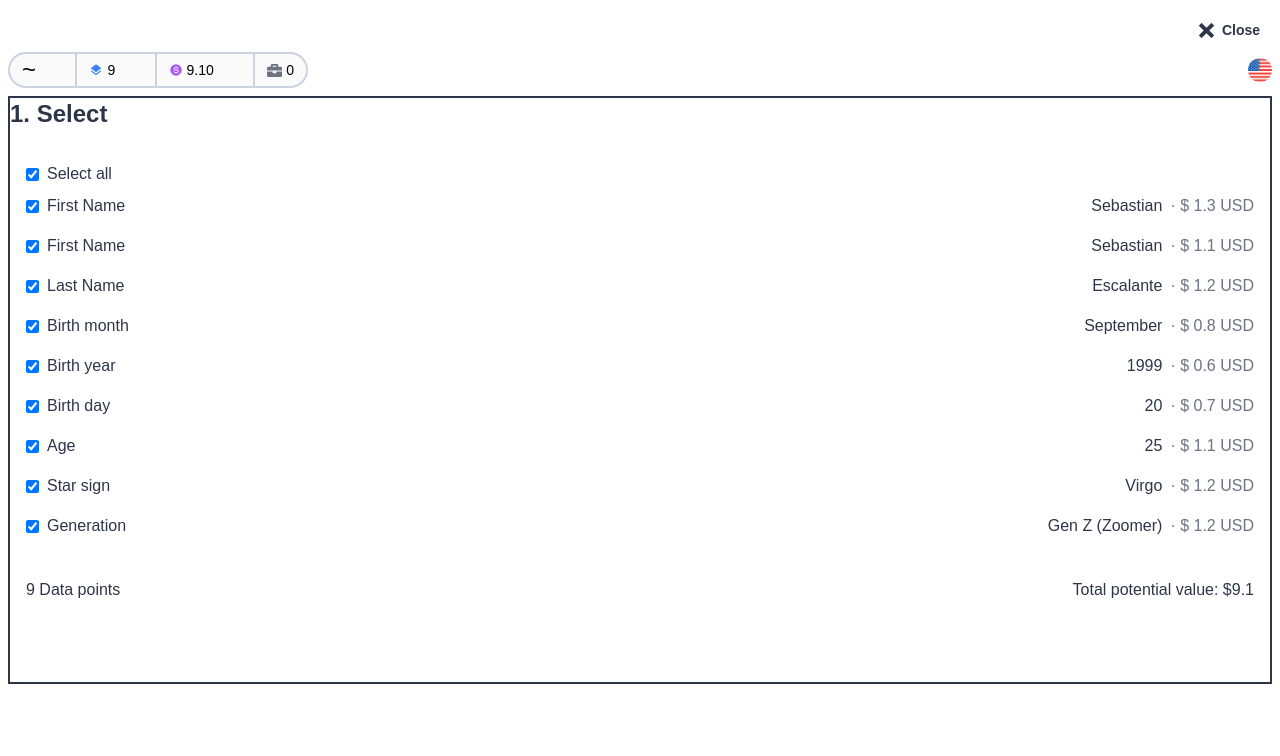
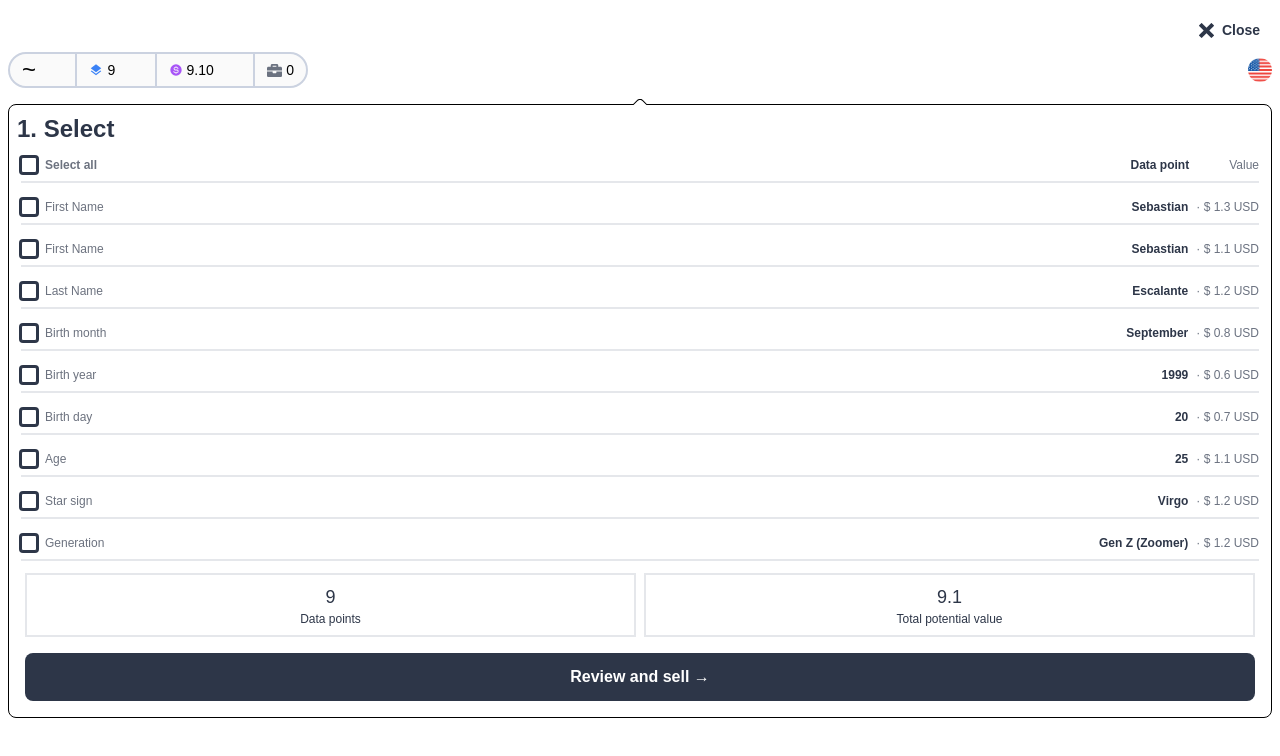
Before and after one commit to RIVER-Data-AI/moment-0, a Next.js app: page /chat_v2 in a window 1280 px wide. Shown: the top 756 px of the page. Built offline with nearby package versions, Linux system fonts and the light colour scheme.

Commit message:
feat: improve style of datapoints overlay

```diff
--- a/package.json
+++ b/package.json
@@ -20,6 +20,7 @@
     "zustand": "^5.0.0-rc.2"
   },
   "devDependencies": {
+    "@tailwindcss/forms": "^0.5.9",
     "@types/node": "^20",
     "@types/react": "^18",
     "@types/react-dom": "^18",
--- /dev/null
+++ b/src/components/NotchedContainer.tsx
@@ -0,0 +1,49 @@
+import React from "react";
+
+interface NotchedContainerProps {
+  children: React.ReactNode;
+  className?: string;
+  borderColor?: string;
+  notchColor?: string;
+}
+
+export default function NotchedContainer({
+  children,
+  className = "",
+  borderColor = "border-gray-300",
+  notchColor = "stroke-gray-300",
+}: NotchedContainerProps) {
+  return (
+    <div className={`relative bg-white rounded-lg border border-black`}>
+      <svg
+        className="absolute top-0 left-1/2 -translate-x-1/2 -translate-y-[calc(50%)] -z-10"
+        width="24"
+        height="12"
+        viewBox="0 0 24 12"
+        fill="none"
+        xmlns="http://www.w3.org/2000/svg"
+      >
+        <path
+          d="M10.2426 1.75736C11.3284 0.671573 13.0716 0.671573 14.1574 1.75736L24 11.6H0L9.84265 1.75736C10.9284 0.671573 12.6716 0.671573 13.7574 1.75736L23.6 11.6H0.400001L10.2426 1.75736Z"
+          stroke="black"
+          strokeWidth={2}
+        />
+      </svg>
+      <svg
+        className="absolute top-0 left-1/2 -translate-x-1/2 -translate-y-[calc(50%)]"
+        width="24"
+        height="12"
+        viewBox="0 0 24 12"
+        fill="none"
+        xmlns="http://www.w3.org/2000/svg"
+      >
+        <path
+          d="M10.2426 1.75736C11.3284 0.671573 13.0716 0.671573 14.1574 1.75736L24 11.6H0L9.84265 1.75736C10.9284 0.671573 12.6716 0.671573 13.7574 1.75736L23.6 11.6H0.400001L10.2426 1.75736Z"
+          className={`fill-white`}
+          strokeWidth="2"
+        />
+      </svg>
+      <div className="p-2">{children}</div>
+    </div>
+  );
+}
--- a/src/views/v2/DataPointsOverlay.tsx
+++ b/src/views/v2/DataPointsOverlay.tsx
@@ -2,6 +2,7 @@ import React from "react";
 // import useChatStore from "@/stores/useChatStore";
 import TildeHeaderV2 from "./TildeHeaderV2";
 import { ImCross } from "react-icons/im";
+import NotchedContainer from "@/components/NotchedContainer";
 
 interface DataPointsOverlayProps {
   onClose: () => void;
@@ -73,7 +74,7 @@ const DataPointsOverlay: React.FC<DataPointsOverlayProps> = ({ onClose }) => {
         <ImCross size={15} />
         <span className="font-semibold text-sm ml-2">Close</span>
       </div>
-      <div className="flex justify-between items-center border-b border-gray-200">
+      <div className="flex justify-between items-center pb-4">
         <TildeHeaderV2
           datapoints={dataPoints.length}
           potentialValue={Number(totalPotentialValue)}
@@ -87,28 +88,43 @@ const DataPointsOverlay: React.FC<DataPointsOverlayProps> = ({ onClose }) => {
           />
         </div>
       </div>
-      <div>
-        <div className="relative mt-2 border-2 border-river-black">
-          <div className="bg-red-400 top-0 left-1/2 transform -translate-x-1/2 -translate-y-1/2 w-0 h-0 border-l-[10px] border-l-transparent border-r-[10px] border-r-transparent border-b-[10px] border-b-river-black"></div>
-          <h2 className="text-2xl font-semibold mb-4">1. Select</h2>
-          <div className="flex-1 overflow-y-auto p-4">
+      <div className="">
+        <NotchedContainer className="max-w-md w-full">
+          <h2 className="text-2xl font-semibold">1. Select</h2>
+          <div className="flex-1 overflow-y-auto p-1">
             <div className="space-y-2">
-              <label className="flex items-center">
-                <input type="checkbox" checked className="mr-2" />
-                <span>Select all</span>
+              <label className="flex items-center justify-between border-b-2 border-gray-200 py-2">
+                <div className="flex items-center">
+                  <input
+                    type="checkbox"
+                    className="rounded-sm text-river-black border-river-black ring-2 ring-river-black checked:bg-river-black mr-2 focus:ring-0"
+                  />
+                  <span className="text-river-black font-semibold text-opacity-70 text-xs">
+                    Select all
+                  </span>
+                </div>
+                <div className="flex items-center gap-10">
+                  <span className="text-xs font-semibold">Data point</span>
+                  <span className="text-xs text-gray-500">Value</span>
+                </div>
               </label>
               {dataPoints.map((point, index) => (
                 <div
                   key={index}
-                  className="flex justify-between items-center border-b border-gray-200 py-2"
+                  className="flex justify-between items-center border-b-2 border-gray-200 py-2"
                 >
                   <label className="flex items-center">
-                    <input type="checkbox" checked className="mr-2" />
-                    <span>{point.category}</span>
+                    <input
+                      type="checkbox"
+                      className="rounded-sm text-river-black border-river-black ring-2 ring-river-black checked:bg-river-black mr-2 focus:ring-0"
+                    />
+                    <span className="text-river-black text-opacity-70 text-xs">
+                      {point.category}
+                    </span>
                   </label>
                   <div className="flex items-center">
-                    <span>{point.value}</span>
-                    <span className="ml-2 text-gray-500">
+                    <span className="text-xs font-semibold">{point.value}</span>
+                    <span className="ml-2 text-gray-500 text-xs">
                       · $ {point.potentialValue.toFixed(1)} USD
                     </span>
                   </div>
@@ -116,16 +132,22 @@ const DataPointsOverlay: React.FC<DataPointsOverlayProps> = ({ onClose }) => {
               ))}
             </div>
           </div>
-          <div className="p-4 border-t border-gray-200">
-            <div className="flex justify-between mb-4">
-              <span>{dataPoints.length} Data points</span>
-              <span>Total potential value: ${totalPotentialValue}</span>
+          <div className="bottom-0 w-full bg-white p-2">
+            <div className="flex justify-between mb-4 gap-2">
+              <div className="flex w-full flex-col items-center justify-center border-2 border-gray-200 p-2">
+                <span className="text-lg">{dataPoints.length}</span>
+                <span className="text-xs">Data points</span>
+              </div>
+              <div className="flex w-full flex-col items-center justify-center border-2 border-gray-200 p-2">
+                <span className="text-lg">{totalPotentialValue}</span>
+                <span className="text-xs">Total potential value</span>
+              </div>
             </div>
-            <button className="w-full bg-blue-500 text-white py-3 rounded-lg font-semibold">
+            <button className="w-full bg-river-black text-white py-3 rounded-lg font-semibold">
               Review and sell →
             </button>
           </div>
-        </div>
+        </NotchedContainer>
       </div>
     </div>
   );
--- a/tailwind.config.ts
+++ b/tailwind.config.ts
@@ -5,6 +5,7 @@ const config: Config = {
     "./src/pages/**/*.{js,ts,jsx,tsx,mdx}",
     "./src/components/**/*.{js,ts,jsx,tsx,mdx}",
     "./src/app/**/*.{js,ts,jsx,tsx,mdx}",
+    "./src/views/**/*.{js,ts,jsx,tsx,mdx}",
   ],
   theme: {
     extend: {
@@ -23,6 +24,6 @@ const config: Config = {
       },
     },
   },
-  plugins: [],
+  plugins: [require("@tailwindcss/forms")],
 };
 export default config;
```
Also changed, not shown: 1 other file (tests, documents, lock files or other folders).
